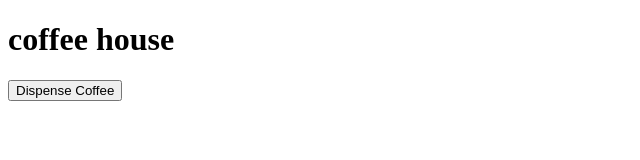
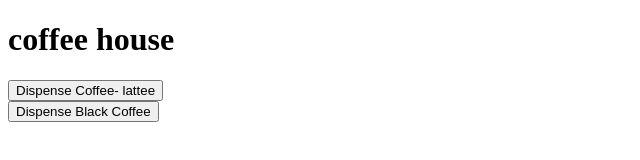
Before and after one commit to divvya007/coffee-house, a plain HTML site: page index.html in a window 1280 px wide. Shown: the whole page, without its empty margins (0-640 px from the left). Drawn offline with Linux system fonts and the light colour scheme.

Commit message:
chore:nothing to show

```diff
--- a/index.html
+++ b/index.html
@@ -7,7 +7,10 @@
     <div>
       <div><h1>coffee house</h1></div>
       <div>
-        <button id="dispenseBtn">Dispense Coffee</button>
+        <button id="dispenseBtn">Dispense Coffee- lattee</button>
+      </div>
+      <div>
+        <button>Dispense Black Coffee</button>
       </div>
     </div>
     <script src="./init.js"></script>
--- a/init.js
+++ b/init.js
@@ -58,5 +58,5 @@ let dispenseBtn = document
   .addEventListener("click", handleOnDispenseCoffeeBtnClick);
 
 function handleOnDispenseCoffeeBtnClick() {
-  console.log(coffeeMc.dispense("water"));
+  console.log(coffeeMc.dispense("milk"));
 }
```
